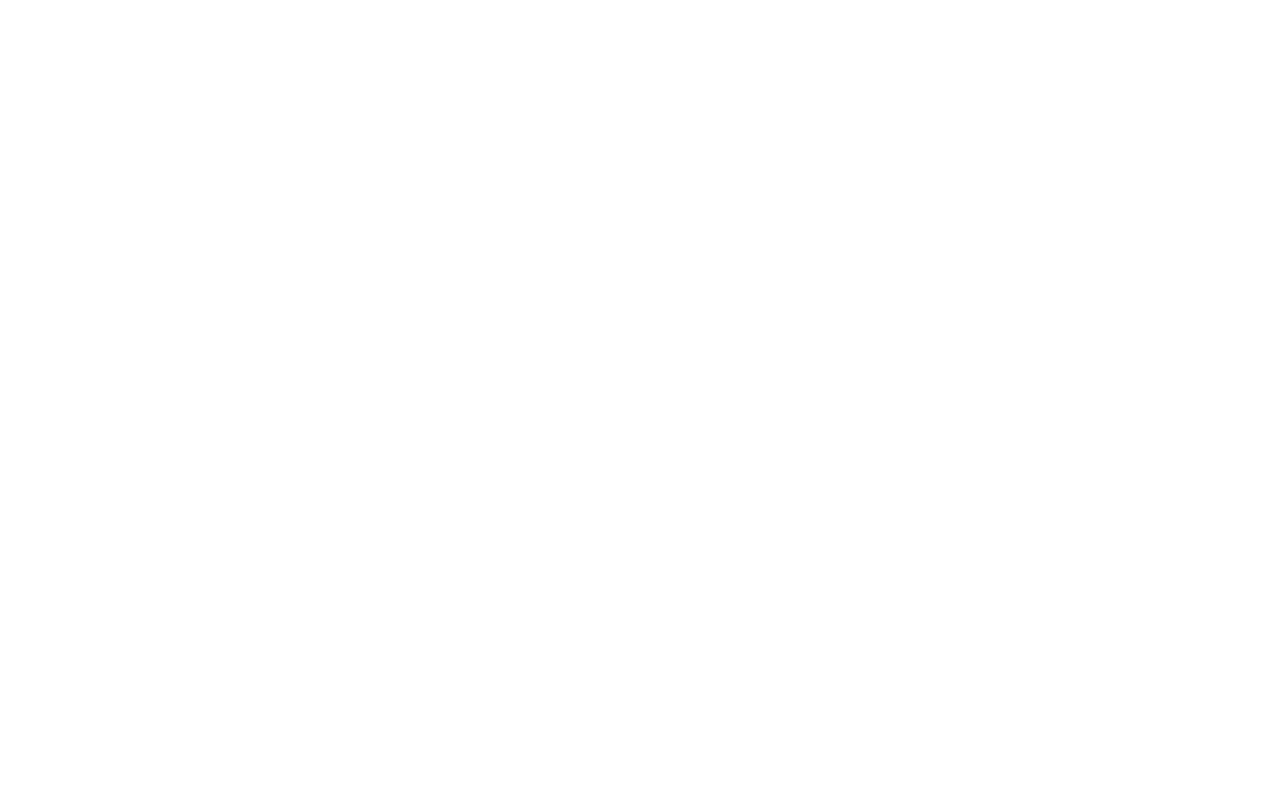
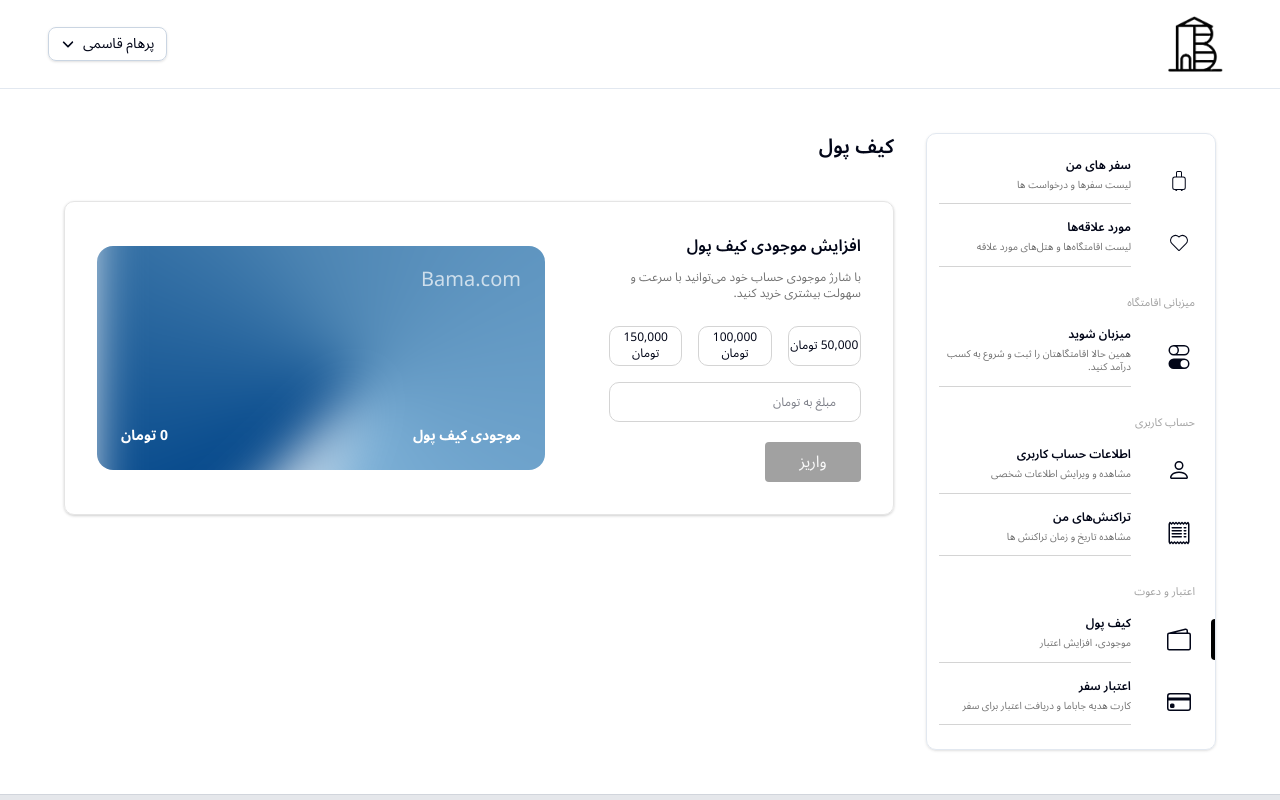
Before and after one commit to parham-ghasemi/bama, a React (Vite) app in the folder front/: page /profile/wallet in a window 1280 px wide. Before the commit this address had no page. Shown: the top 800 px of the page. Built offline with nearby package versions, Linux system fonts and the light colour scheme.

Commit message:
added wallet page

```diff
--- a/front/src/App.tsx
+++ b/front/src/App.tsx
@@ -1,4 +1,3 @@
-// Updated App.tsx
 import { Toaster } from "sonner";
 import { BrowserRouter, Routes, Route, Navigate } from "react-router-dom";
 import ScrollToTop from "./components/App/ScrollToTop";
@@ -24,6 +23,7 @@
 import Favorites from "./pages/profile/pages/favorites/Favorites";
 import Trips from "./pages/profile/pages/trips/Trips";
 import Transactions from "./pages/profile/pages/transactions/Transactions";
+import Wallet from "./pages/profile/pages/wallet/Wallet";
 
 export default function App() {
   return (
@@ -47,6 +47,7 @@
             <Route path="favorites" element={<Favorites />} />
             <Route path="trips" element={<Trips />} />
             <Route path="transactions" element={<Transactions />} />
+            <Route path="wallet" element={<Wallet />} />
           </Route>
 
           {/* Admin routes */}
--- a/front/src/index.css
+++ b/front/src/index.css
@@ -142,3 +142,8 @@
     border-radius: 10px 0 0 10px;
   }
 }
+
+.wallet-card-bg {
+  background: conic-gradient(from 231deg at 50% 50%, #004488ff 0%, #4d85b3ff 29%, #80b3d9ff 90%, #ffffffa6 95%, #004488ff 100%);
+  filter: blur(25px);
+}
--- /dev/null
+++ b/front/src/pages/profile/pages/wallet/Wallet.tsx
@@ -0,0 +1,92 @@
+import { useState } from 'react';
+
+const formatNumber = (value: string): string => {
+  if (!value) return '';
+  const num = parseInt(value, 10);
+  return isNaN(num) ? '' : num.toLocaleString('en-US');
+};
+
+const Card = ({ balance }: { balance: number }) => {
+  return (
+    <div className="min-w-md h-56 rounded-2xl flex items-center justify-center relative overflow-hidden">
+      <div className="absolute wallet-card-bg -top-16 -left-2 -right-24 -bottom-28" />
+
+      <p className="text-white/70 absolute top-5 right-6 text-xl">Bama.com</p>
+
+      <p className="text-white left-6 absolute bottom-6 font-bold text-sm">{balance.toLocaleString('en-US')} تومان</p>
+      <p className="text-white right-6 absolute bottom-6 font-bold text-sm">موجودی کیف پول</p>
+    </div>
+  )
+}
+
+const Wallet = () => {
+  const [amount, setAmount] = useState('');
+  const [balance, setBalance] = useState(0);
+
+  const handleAmountChange = (e: React.ChangeEvent<HTMLInputElement>) => {
+    const rawValue = e.target.value.replace(/,/g, '');
+    if (/^\d*$/.test(rawValue)) {
+      setAmount(formatNumber(rawValue));
+    }
+  };
+
+  const handleDeposit = () => {
+    if (amount) {
+      const numAmount = parseInt(amount.replace(/,/g, ''), 10);
+      setBalance(prev => prev + numAmount);
+      setAmount('');
+    }
+  };
+
+  return (
+    <div>
+      <h2 className="font-semibold text-xl">کیف پول </h2>
+
+      <div className="shadow w-full  rounded-lg border mt-10 shadow-neutral-300 border-neutral-200 flex items-center p-8 justify-between gap-16">
+        <div className="w-full">
+          <p className="font-semibold">افزایش موجودی کیف پول </p>
+          <p className="text-xs text-neutral-500 mt-3">با شارژ موجودی حساب خود می‌توانید با سرعت و سهولت بیشتری خرید کنید.  </p>
+
+          <div className="w-full grid grid-cols-3 mt-6 gap-4 ">
+            <button
+              className="text-xs border border-neutral-300 rounded-lg cursor-pointer hover:bg-neutral-100 transition ease-in-out h-10"
+              onClick={() => setAmount(formatNumber('50000'))}
+            >
+              50,000 تومان
+            </button>
+            <button
+              className="text-xs border border-neutral-300 rounded-lg cursor-pointer hover:bg-neutral-100 transition ease-in-out h-10"
+              onClick={() => setAmount(formatNumber('100000'))}
+            >
+              100,000 تومان
+            </button>
+            <button
+              className="text-xs border border-neutral-300 rounded-lg cursor-pointer hover:bg-neutral-100 transition ease-in-out h-10"
+              onClick={() => setAmount(formatNumber('150000'))}
+            >
+              150,000 تومان
+            </button>
+
+            <input
+              type="text"
+              className="border border-neutral-300 rounded-lg text-xs h-10 col-span-3 px-6 py-2"
+              placeholder="مبلغ به تومان"
+              value={amount}
+              onChange={handleAmountChange}
+            />
+          </div>
+
+          <button
+            className="rounded w-24 py-2 bg-neutral-400 text-neutral-50 mt-5 cursor-pointer hover:bg-neutral-500"
+            onClick={handleDeposit}
+          >
+            واریز
+          </button>
+        </div>
+        <Card balance={balance} />
+      </div>
+    </div>
+  )
+}
+
+export default Wallet
```
